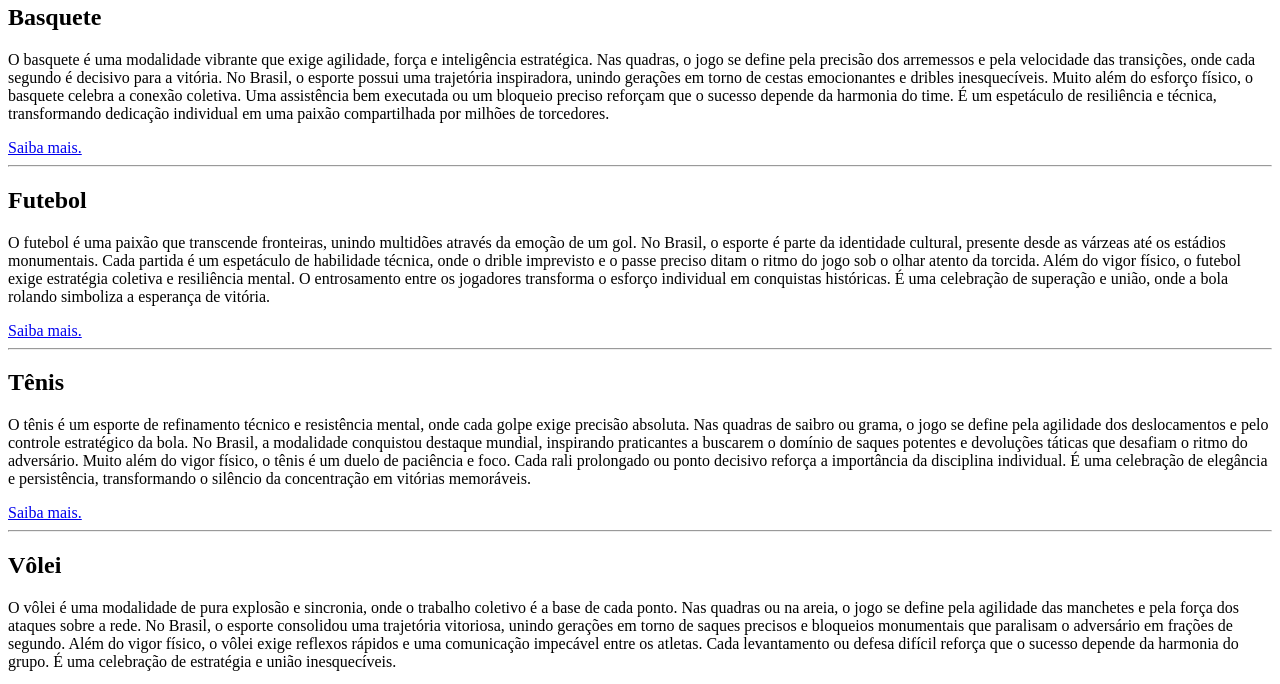
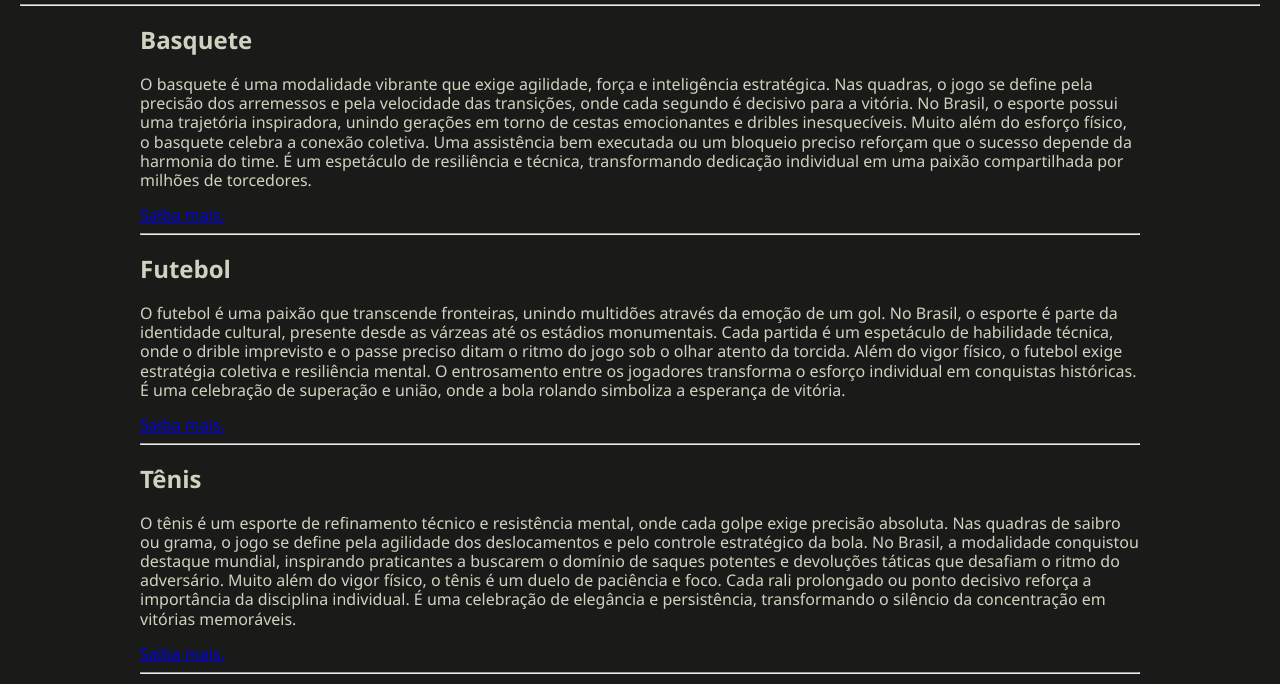
Before and after one commit to Gabriel-Oliveira0611/Front-end-Design-Engineering, a plain HTML site: page 26032023-CSS/index.html in a window 1280 px wide. Shown: the part 134-818 px from the top of the page. Drawn offline with Linux system fonts and the light colour scheme.

Commit message:
feat: Arquivo style.css desenvolvido.

```diff
--- /dev/null
+++ b/26032023-CSS/css/style.css
@@ -0,0 +1,17 @@
+body {
+  background-color: #1a1b18;
+  color: #d1d1c1;
+  font-family: "Segoe UI", Tahoma, Geneva, Verdana, sans-serif;
+  line-height: 1.2;
+  margin: 0;
+  padding: 20px;
+}
+
+/*
+Container principal
+*/
+
+main {
+  max-width: 1000px;
+  margin: 0 auto;
+}
--- a/26032023-CSS/index.html
+++ b/26032023-CSS/index.html
@@ -5,6 +5,7 @@
     <meta name="viewport" content="width=device-width, initial-scale=1.0" />
     <title>Esportes</title>
     <link rel="icon" href="./img/basketball_1754731 (1).png">
+    <link rel="stylesheet" href="./css/style.css">
   </head>
   <body>
     <header>
```
Also changed, not shown: 26032023-CSS/style.css (deleted).
